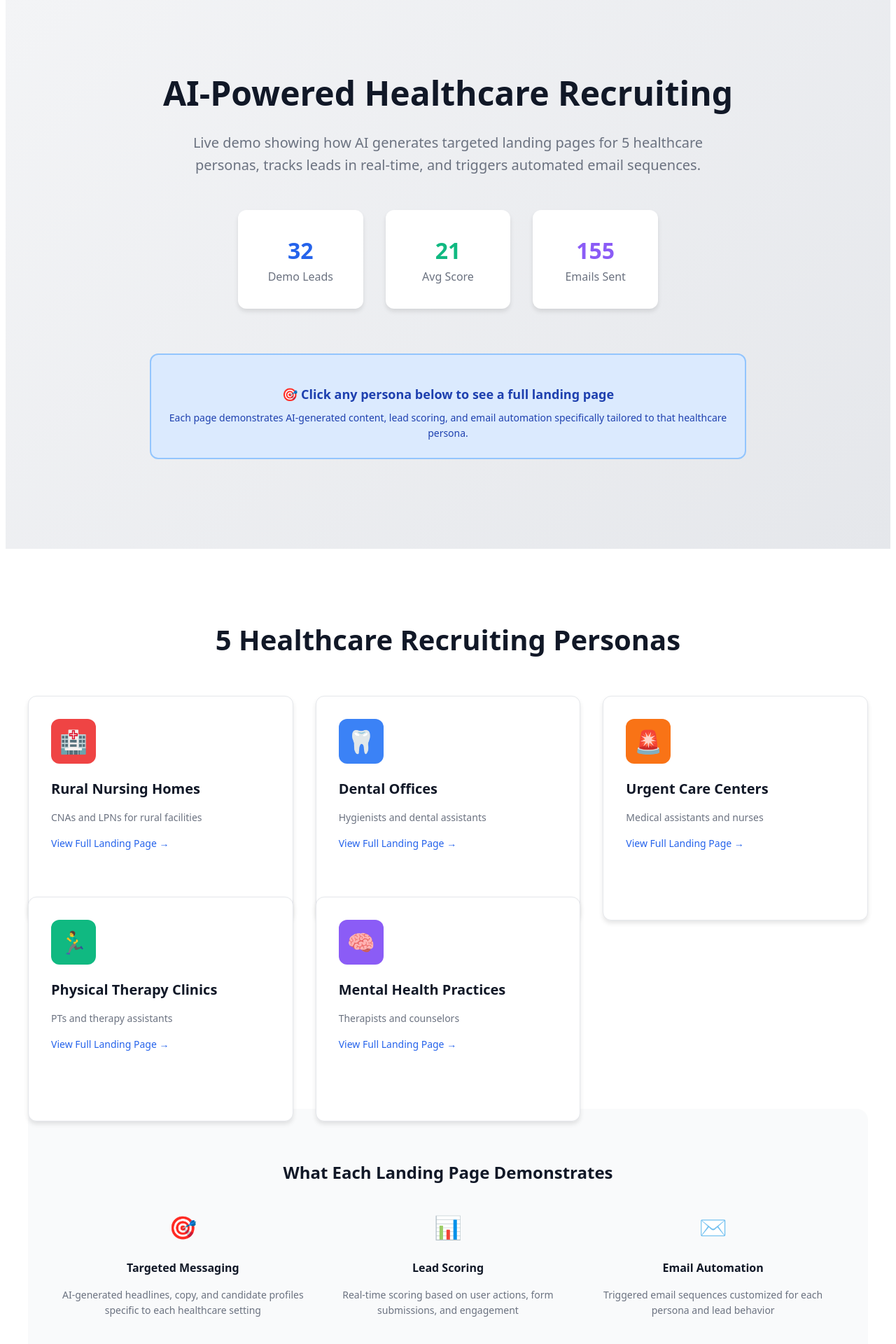
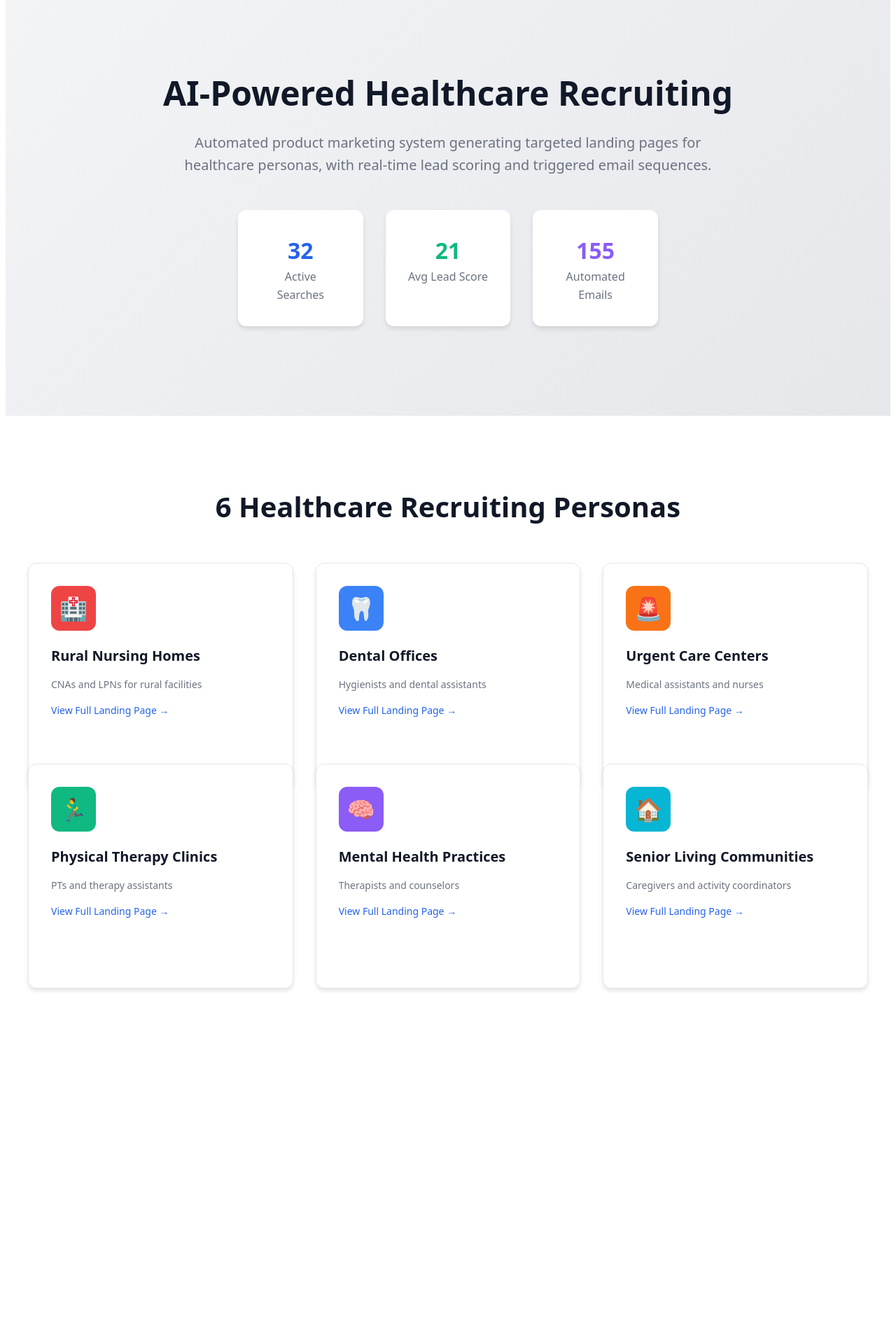
Before and after one commit to davidfindem/pmm-ai-healthcare, a Next.js app: page / in a window 1280 px wide. Shown: the part 104-2024 px from the top of the page at 70% size. After the commit the page ends 1522 px from the top, so only its background shows below. Built offline with nearby package versions, Linux system fonts and the light colour scheme.

Commit message:
Update index.js

```diff
--- a/pages/index.js
+++ b/pages/index.js
@@ -5,7 +5,6 @@ export default function Home() {
   const [stats, setStats] = useState({ leads: 0, score: 0, emails: 0 })
 
   useEffect(() => {
-    // Simulate live demo stats
     const updateStats = () => {
       setStats({
         leads: Math.floor(Math.random() * 10) + 25,
@@ -53,6 +52,13 @@ export default function Home() {
       icon: '🧠',
       color: '#8b5cf6',
       href: '/mental-health'
+    },
+    {
+      title: 'Senior Living Communities',
+      description: 'Caregivers and activity coordinators',
+      icon: '🏠',
+      color: '#06b6d4',
+      href: '/senior-living'
     }
   ]
 
@@ -89,11 +95,11 @@ export default function Home() {
             </div>
             <div>
               <h1 style={{ fontSize: '20px', fontWeight: 'bold', margin: 0 }}>PMM AI Healthcare Recruiting</h1>
-              <p style={{ fontSize: '14px', color: '#6b7280', margin: 0 }}>Live Demo Prototype</p>
+              <p style={{ fontSize: '14px', color: '#6b7280', margin: 0 }}>Live Prototype</p>
             </div>
           </div>
           <button
-            onClick={() => alert(`Admin Dashboard:\n\nTotal Leads: ${stats.leads}\nAverage Score: ${stats.score}\nEmails Sent: ${stats.emails}\n\nLead Scoring Rules:\n• Page visit: +1 point\n• Form submit: +15 points\n• Email open: +5 points\n• Return visit: +3 points\n\nThis demo shows how AI automates:\n• Landing page creation for each persona\n• Real-time lead scoring\n• Automated email sequences\n• Performance analytics`)}
+            onClick={() => alert(`Platform Analytics:\n\nTotal Active Searches: ${stats.leads}\nAverage Lead Score: ${stats.score}\nAutomated Emails Sent: ${stats.emails}\n\nLead Scoring System:\n• Page visit: +1 point\n• Form submission: +15 points\n• Email interaction: +5 points\n• Return visits: +3 points\n\nEmail Automation:\n• Welcome sequence triggered on signup\n• Follow-up based on engagement\n• Persona-specific messaging\n• Automated lead handoff at score thresholds`)}
             style={{
               background: '#1f2937',
               color: 'white',
@@ -104,7 +110,7 @@ export default function Home() {
               fontSize: '14px'
             }}
           >
-            Admin Dashboard
+            Platform Analytics
           </button>
         </div>
       </header>
@@ -130,8 +136,8 @@ export default function Home() {
             maxWidth: '800px',
             margin: '0 auto 3rem auto'
           }}>
-            Live demo showing how AI generates targeted landing pages for 5 healthcare personas,
-            tracks leads in real-time, and triggers automated email sequences.
+            Automated product marketing system generating targeted landing pages for healthcare personas,
+            with real-time lead scoring and triggered email sequences.
           </p>
 
           {/* Live Stats */}
@@ -149,7 +155,7 @@ export default function Home() {
               boxShadow: '0 4px 6px rgba(0,0,0,0.1)'
             }}>
               <div style={{ fontSize: '2rem', fontWeight: 'bold', color: '#2563eb' }}>{stats.leads}</div>
-              <div style={{ color: '#6b7280' }}>Demo Leads</div>
+              <div style={{ color: '#6b7280' }}>Active Searches</div>
             </div>
             <div style={{
               background: 'white',
@@ -158,7 +164,7 @@ export default function Home() {
               boxShadow: '0 4px 6px rgba(0,0,0,0.1)'
             }}>
               <div style={{ fontSize: '2rem', fontWeight: 'bold', color: '#10b981' }}>{stats.score}</div>
-              <div style={{ color: '#6b7280' }}>Avg Score</div>
+              <div style={{ color: '#6b7280' }}>Avg Lead Score</div>
             </div>
             <div style={{
               background: 'white',
@@ -167,26 +173,8 @@ export default function Home() {
               boxShadow: '0 4px 6px rgba(0,0,0,0.1)'
             }}>
               <div style={{ fontSize: '2rem', fontWeight: 'bold', color: '#8b5cf6' }}>{stats.emails}</div>
-              <div style={{ color: '#6b7280' }}>Emails Sent</div>
+              <div style={{ color: '#6b7280' }}>Automated Emails</div>
             </div>
-          </div>
-
-          <div style={{
-            background: '#dbeafe',
-            border: '2px solid #93c5fd',
-            borderRadius: '12px',
-            padding: '1.5rem',
-            marginBottom: '4rem',
-            maxWidth: '800px',
-            margin: '0 auto 4rem auto'
-          }}>
-            <h3 style={{ color: '#1e40af', fontSize: '1.125rem', fontWeight: 'bold', marginBottom: '0.5rem' }}>
-              🎯 Click any persona below to see a full landing page
-            </h3>
-            <p style={{ color: '#1e40af', fontSize: '0.875rem', margin: 0 }}>
-              Each page demonstrates AI-generated content, lead scoring, and email automation
-              specifically tailored to that healthcare persona.
-            </p>
           </div>
         </div>
       </section>
@@ -201,14 +189,13 @@ export default function Home() {
             marginBottom: '3rem',
             color: '#111827'
           }}>
-            5 Healthcare Recruiting Personas
+            6 Healthcare Recruiting Personas
           </h2>
 
           <div style={{
             display: 'grid',
             gridTemplateColumns: 'repeat(auto-fit, minmax(300px, 1fr))',
-            gap: '2rem',
-            marginBottom: '3rem'
+            gap: '2rem'
           }}>
             {personas.map((persona, index) => (
               <Link key={index} href={persona.href} style={{ textDecoration: 'none' }}>
@@ -271,56 +258,6 @@ export default function Home() {
               </Link>
             ))}
           </div>
-
-          {/* Demo Features */}
-          <div style={{
-            background: '#f9fafb',
-            borderRadius: '16px',
-            padding: '3rem',
-            textAlign: 'center'
-          }}>
-            <h3 style={{
-              fontSize: '1.5rem',
-              fontWeight: 'bold',
-              marginBottom: '2rem',
-              color: '#111827'
-            }}>
-              What Each Landing Page Demonstrates
-            </h3>
-            <div style={{
-              display: 'grid',
-              gridTemplateColumns: 'repeat(auto-fit, minmax(250px, 1fr))',
-              gap: '2rem'
-            }}>
-              <div>
-                <div style={{ fontSize: '2rem', marginBottom: '1rem' }}>🎯</div>
-                <h4 style={{ fontWeight: 'bold', marginBottom: '0.5rem', color: '#111827' }}>
-                  Targeted Messaging
-                </h4>
-                <p style={{ color: '#6b7280', fontSize: '0.875rem' }}>
-                  AI-generated headlines, copy, and candidate profiles specific to each healthcare setting
-                </p>
-              </div>
-              <div>
-                <div style={{ fontSize: '2rem', marginBottom: '1rem' }}>📊</div>
-                <h4 style={{ fontWeight: 'bold', marginBottom: '0.5rem', color: '#111827' }}>
-                  Lead Scoring
-                </h4>
-                <p style={{ color: '#6b7280', fontSize: '0.875rem' }}>
-                  Real-time scoring based on user actions, form submissions, and engagement
-                </p>
-              </div>
-              <div>
-                <div style={{ fontSize: '2rem', marginBottom: '1rem' }}>✉️</div>
-                <h4 style={{ fontWeight: 'bold', marginBottom: '0.5rem', color: '#111827' }}>
-                  Email Automation
-                </h4>
-                <p style={{ color: '#6b7280', fontSize: '0.875rem' }}>
-                  Triggered email sequences customized for each persona and lead behavior
-                </p>
-              </div>
-            </div>
-          </div>
         </div>
       </section>
     </div>
```
